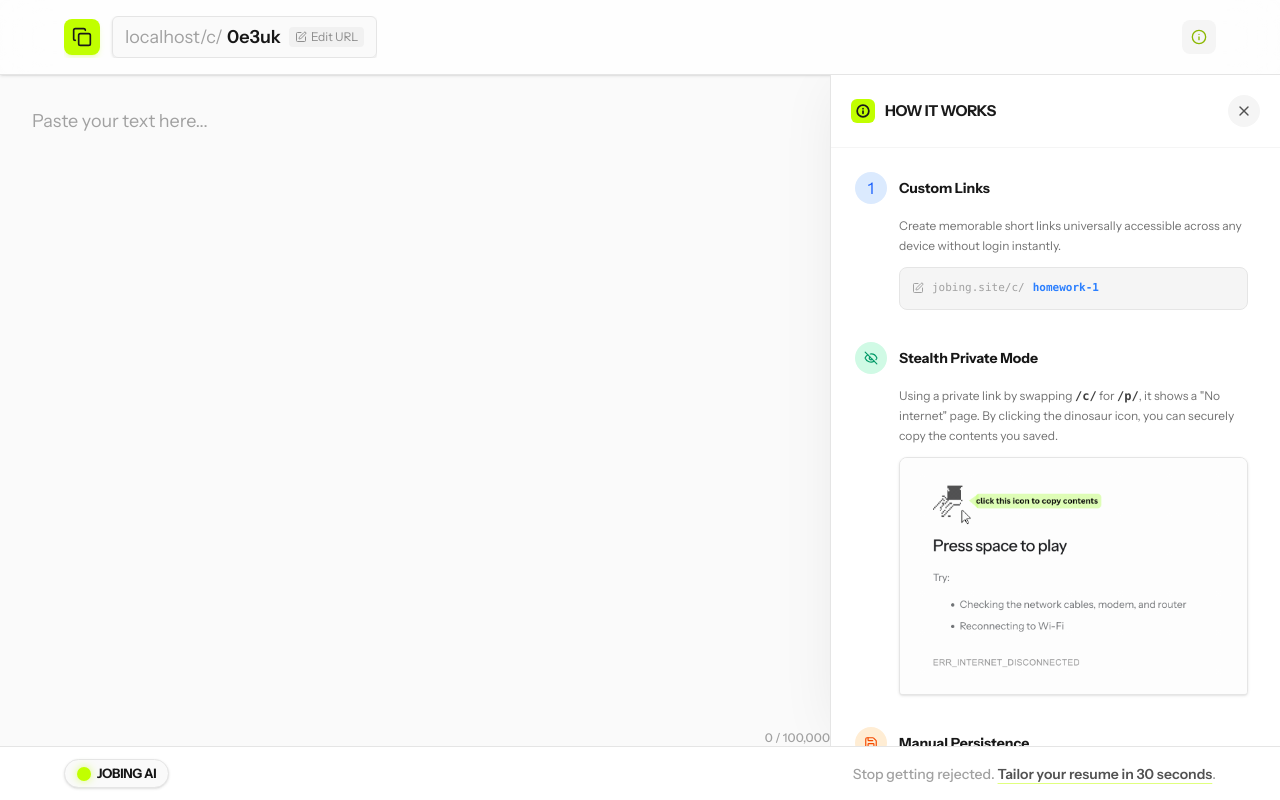
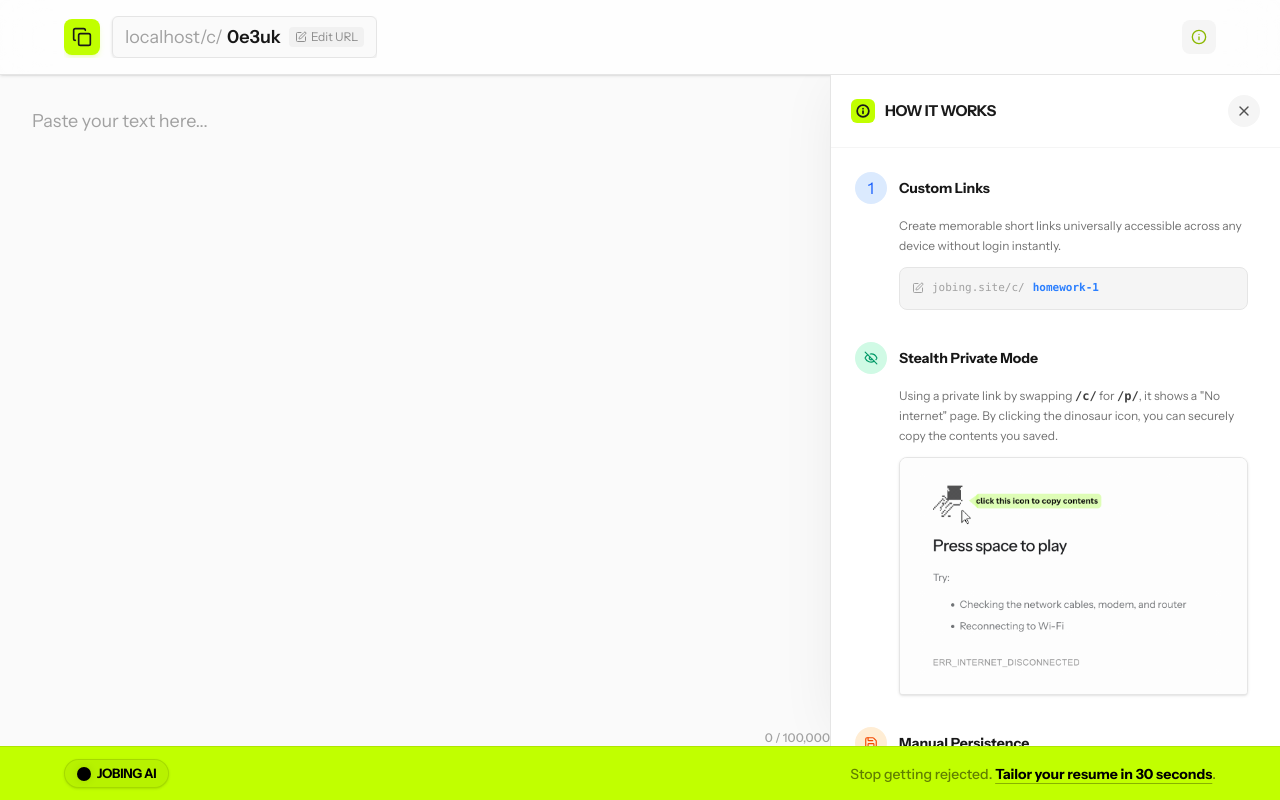
Before and after one commit to srinivasgogula02/jobing, a Next.js app: page /copy in a window 1280 px wide. Built offline with nearby package versions, Linux system fonts and the light colour scheme; no server answers.

Commit message:
style: update /copy footer color to brand neon green and adjust text colors

```diff
--- a/src/app/c/[id]/CopyClient.tsx
+++ b/src/app/c/[id]/CopyClient.tsx
@@ -416,21 +416,21 @@ export default function CopyClient({ id, initialContent, isNew = false }: { id:
       </main>
 
       {/* ─────── Brand Awareness CTA ─────── */}
-      <footer className="w-full bg-white dark:bg-[#1a1a1a] border-t border-neutral-200 dark:border-neutral-800 py-3 px-4 shrink-0 transition-colors z-10 selection:bg-[#C1FF00]/30 relative">
+      <footer className="w-full bg-[#C1FF00] border-t border-[#aee600] py-3 px-4 shrink-0 transition-colors z-10 selection:bg-black/10 relative">
         <div className="max-w-6xl mx-auto flex flex-col sm:flex-row items-center justify-between gap-3 text-sm">
-          <div className="flex items-center gap-2 text-neutral-500 font-medium">
+          <div className="flex items-center gap-2 text-black/60 font-medium">
             <span className="hidden xs:inline">Powered by</span>
             <a
               href="/"
               target="_blank"
-              className="flex items-center gap-1.5 px-3 py-1 bg-neutral-50 dark:bg-neutral-900 border border-neutral-200 dark:border-neutral-700 hover:border-[#C1FF00] dark:hover:border-[#C1FF00] rounded-full text-neutral-900 dark:text-white transition-all shadow-sm hover:shadow-[#C1FF00]/20 group"
+              className="flex items-center gap-1.5 px-3 py-1 bg-black/5 border border-black/10 hover:border-black/20 rounded-full text-black transition-all shadow-sm group"
             >
-              <div className="w-3.5 h-3.5 rounded-full bg-[#C1FF00] group-hover:scale-110 transition-transform shadow-[0_0_8px_rgba(193,255,0,0.5)]"></div>
+              <div className="w-3.5 h-3.5 rounded-full bg-black group-hover:scale-110 transition-transform shadow-[0_0_8px_rgba(0,0,0,0.1)]"></div>
               <span className="font-extrabold tracking-tight text-[13px] uppercase">Jobing AI</span>
             </a>
           </div>
-          <p className="text-neutral-400 dark:text-neutral-500 text-xs sm:text-sm font-medium text-center sm:text-right">
-            Stop getting rejected. <a href="/" target="_blank" className="text-neutral-600 dark:text-neutral-300 hover:text-[#1a1a1a] dark:hover:text-[#C1FF00] underline decoration-[#C1FF00]/50 hover:decoration-[#C1FF00] underline-offset-4 transition-all font-semibold">Tailor your resume in 30 seconds</a>.
+          <p className="text-black/50 text-xs sm:text-sm font-medium text-center sm:text-right">
+            Stop getting rejected. <a href="/" target="_blank" className="text-black hover:text-black/80 underline decoration-black/30 hover:decoration-black/60 underline-offset-4 transition-all font-bold">Tailor your resume in 30 seconds</a>.
           </p>
         </div>
       </footer>
```
